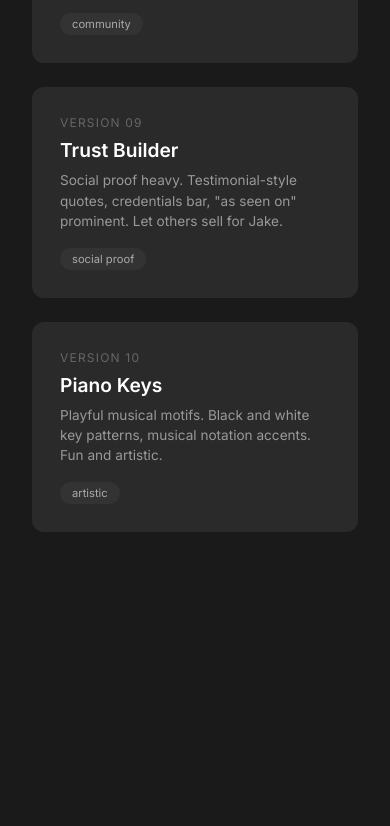
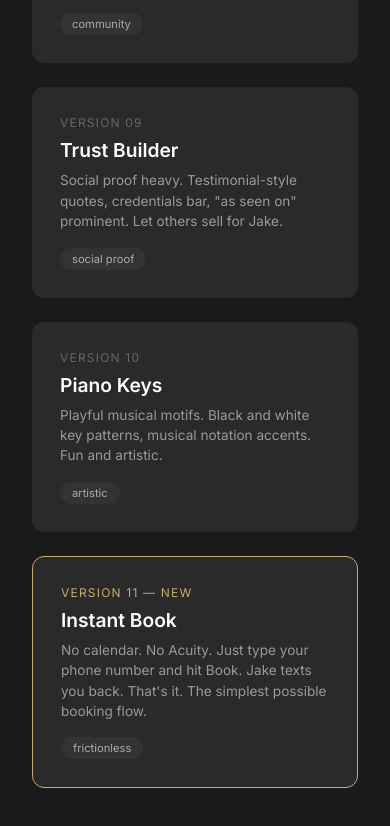
Before and after one commit to geormic12/pianotuningkc, an Eleventy site: page src/versions/index.njk in a window 390 px wide. Shown: the part 2020-2846 px from the top of the page. Before the commit the page ends 2600 px from the top, so only its background shows below. Built offline with nearby package versions, Linux system fonts and the light colour scheme; Eleventy itself is replaced by a stand-in of ours; files that its build step writes are made by us from their sources.

Commit message:
Add V11 Instant Book — phone number only, zero friction
Wireframe concept: visitor enters phone number, hits Book,
Jake texts them back to confirm. No Acuity, no calendar,
no account creation. Maximum simplicity for 55+ audience.
Includes service selector, phone formatting, success state.

Co-Authored-By: Claude Opus 4.6 (1M context) <noreply@anthropic.com>

```diff
--- a/src/versions/index.njk
+++ b/src/versions/index.njk
@@ -93,6 +93,12 @@ permalink: /versions/
         <p>Playful musical motifs. Black and white key patterns, musical notation accents. Fun and artistic.</p>
         <span class="tag">artistic</span>
       </a>
+      <a href="v11-instant/" class="card" style="border: 1px solid #C9A96E;">
+        <div class="card-num" style="color: #C9A96E;">Version 11 — NEW</div>
+        <h2>Instant Book</h2>
+        <p>No calendar. No Acuity. Just type your phone number and hit Book. Jake texts you back. That's it. The simplest possible booking flow.</p>
+        <span class="tag">frictionless</span>
+      </a>
     </div>
   </div>
 </body>
```
Also changed, not shown: src/versions/v11-instant/index.html (added).
